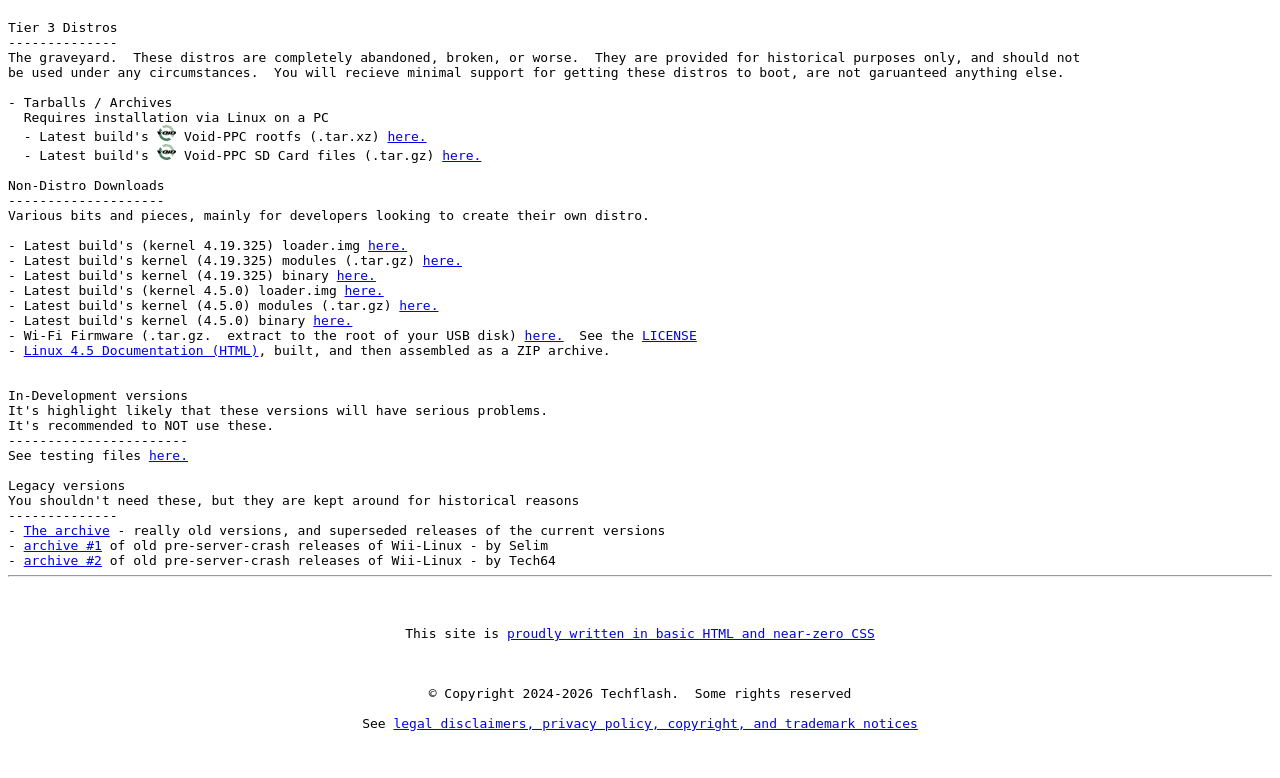
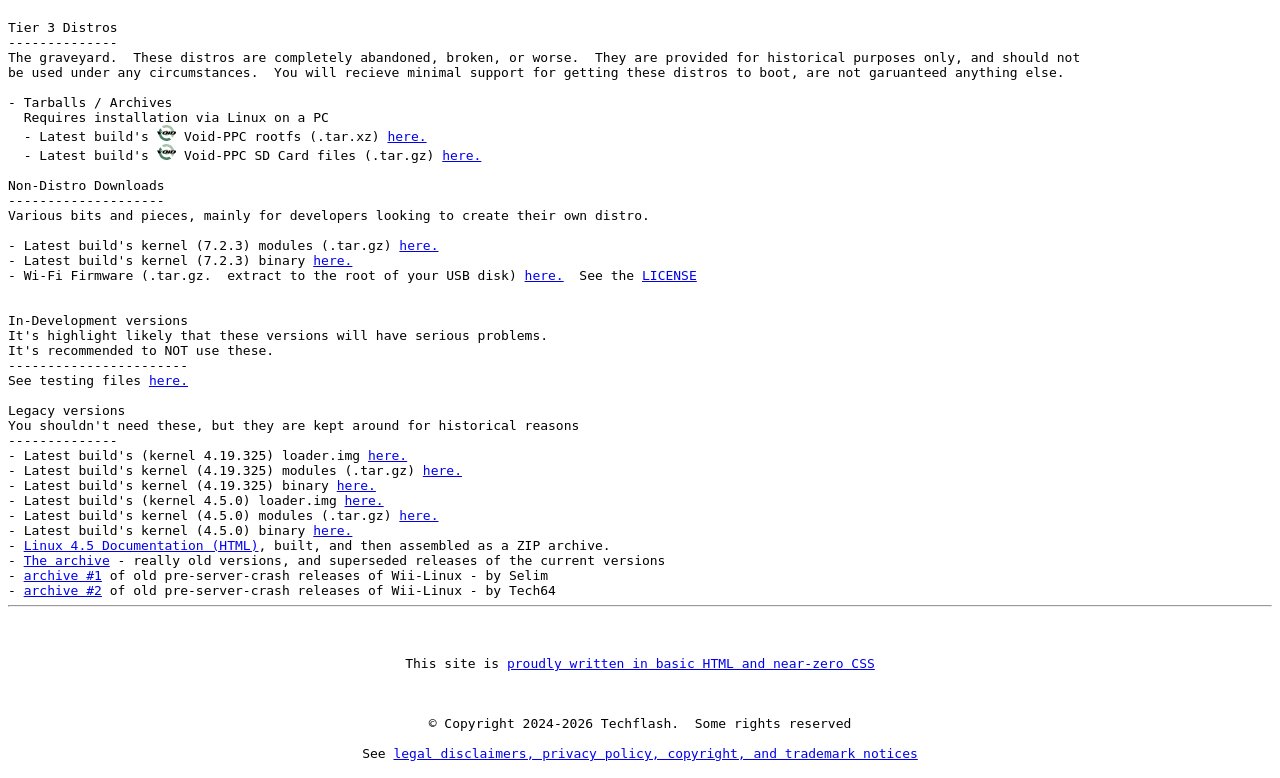
Before and after one commit to Wii-Linux/www, a PHP site: page /downloads in a window 1280 px wide. Shown: the part 595-1373 px from the top of the page. Before the commit the page ends 1326 px from the top, so only its background shows below. Run offline with PHP 8.4, Linux system fonts and the light colour scheme.

Commit message:
rehab the download links

```diff
--- a/site/downloads.php
+++ b/site/downloads.php
@@ -65,14 +65,9 @@ Non-Distro Downloads
 --------------------
 Various bits and pieces, mainly for developers looking to create their own distro.
 
-- Latest build's (kernel 4.19.325) loader.img <a href="/files/wii_linux_loader_v4_19_325-latest.img">here.</a>
-- Latest build's kernel (4.19.325) modules (.tar.gz) <a href="/files/wii_linux_modules_v4_19_325-latest.tar.gz">here.</a>
-- Latest build's kernel (4.19.325) binary <a href="/files/wii_linux_kernel_v4_19_325-latest.elf">here.</a>
-- Latest build's (kernel 4.5.0) loader.img <a href="/files/wii_linux_loader_v4_5_0-latest.img">here.</a>
-- Latest build's kernel (4.5.0) modules (.tar.gz) <a href="/files/wii_linux_modules_v4_5_0-latest.tar.gz">here.</a>
-- Latest build's kernel (4.5.0) binary <a href="/files/wii_linux_kernel_v4_5_0-latest.elf">here.</a>
+- Latest build's kernel (7.2.3) modules (.tar.gz) <a href="/files/wii_linux_modules_v7_2_3-latest.tar.gz">here.</a>
+- Latest build's kernel (7.2.3) binary <a href="/files/wii_linux_kernel_v7_2_3-latest.elf">here.</a>
 - Wi-Fi Firmware (.tar.gz.  extract to the root of your USB disk) <a href="/openfwwf-5.2-bin.tar.gz">here.</a>  See the <a href="/openfwwf-5.2-LICENSE.txt">LICENSE</a>
-- <a href="/kernel-docs.zip">Linux 4.5 Documentation (HTML)</a>, built, and then assembled as a ZIP archive.
 
 
 In-Development versions
@@ -84,6 +79,13 @@ See testing files <a href="/files/testing">here.</a>
 Legacy versions
 You shouldn't need these, but they are kept around for historical reasons
 --------------
+- Latest build's (kernel 4.19.325) loader.img <a href="/files/wii_linux_loader_v4_19_325-latest.img">here.</a>
+- Latest build's kernel (4.19.325) modules (.tar.gz) <a href="/files/wii_linux_modules_v4_19_325-latest.tar.gz">here.</a>
+- Latest build's kernel (4.19.325) binary <a href="/files/wii_linux_kernel_v4_19_325-latest.elf">here.</a>
+- Latest build's (kernel 4.5.0) loader.img <a href="/files/wii_linux_loader_v4_5_0-latest.img">here.</a>
+- Latest build's kernel (4.5.0) modules (.tar.gz) <a href="/files/wii_linux_modules_v4_5_0-latest.tar.gz">here.</a>
+- Latest build's kernel (4.5.0) binary <a href="/files/wii_linux_kernel_v4_5_0-latest.elf">here.</a>
+- <a href="/kernel-docs.zip">Linux 4.5 Documentation (HTML)</a>, built, and then assembled as a ZIP archive.
 - <a href="/files/archive">The archive</a> - really old versions, and superseded releases of the current versions
 - <a href="https://archive.org/details/wii-linux-backup_202409">archive #1</a> of old pre-server-crash releases of Wii-Linux - by Selim
 - <a href="http://pretzels.onthewifi.com/files/wii_linux/">archive #2</a> of old pre-server-crash releases of Wii-Linux - by Tech64
```
